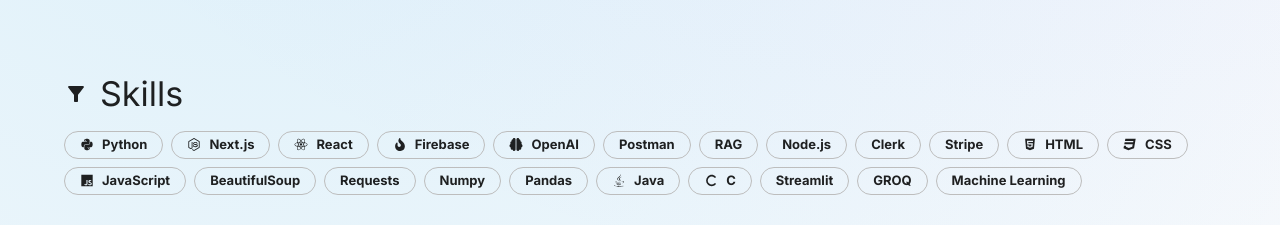
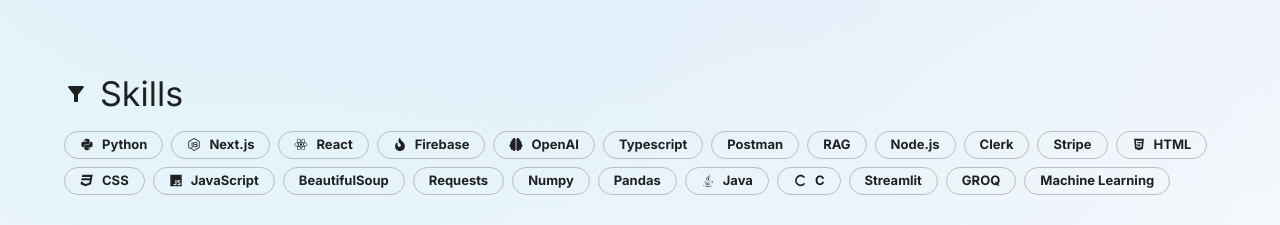
Before and after one commit to lc4490/website, a Next.js app: page / in a window 1280 px wide. Shown: the part 1060-1285 px from the top of the page. Built offline with nearby package versions, Linux system fonts and the light colour scheme.

Commit message:
add typescripit to skills

```diff
--- a/app/page.js
+++ b/app/page.js
@@ -233,6 +233,7 @@
   { name: "React", icon: faReact },
   { name: "Firebase", icon: faFireFlameCurved },
   { name: "OpenAI", icon: faBrain },
+  { name: "Typescript" },
   { name: "Postman" },
   { name: "RAG" },
   { name: "Node.js" },
```
